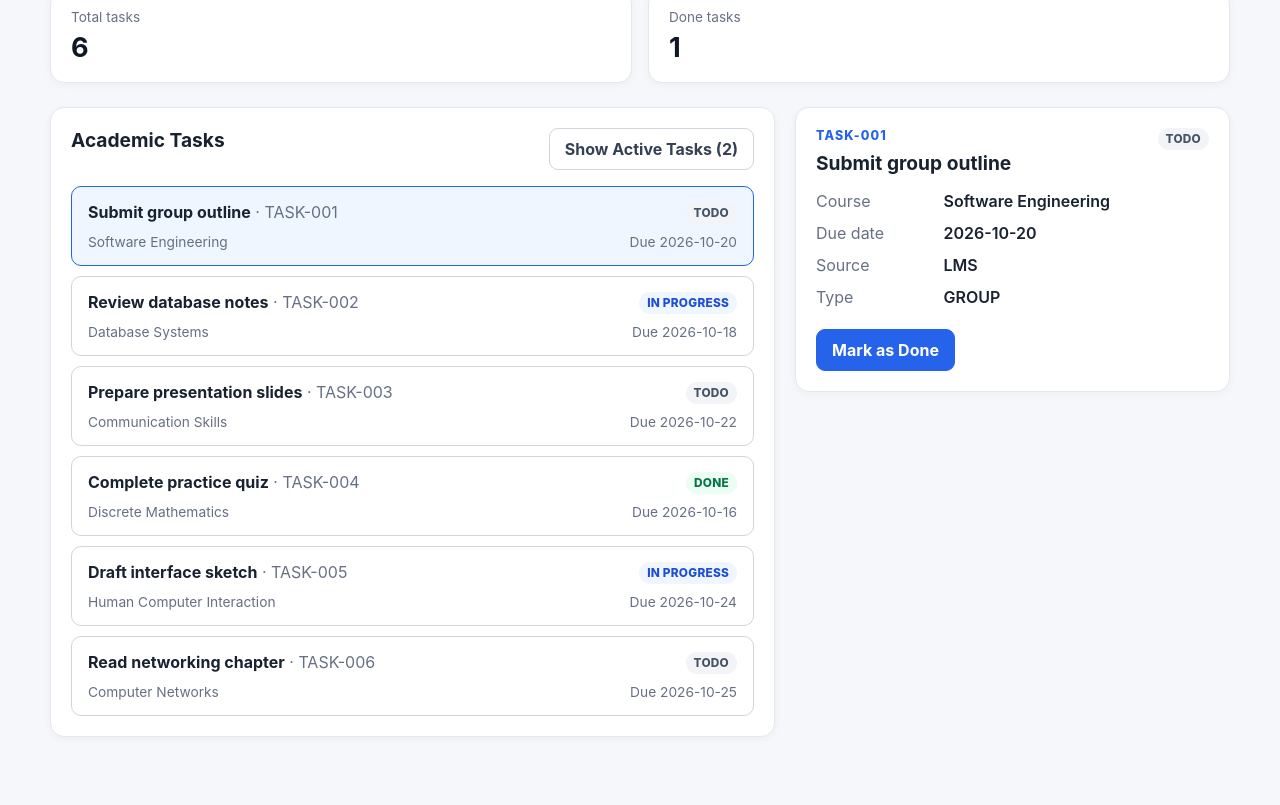
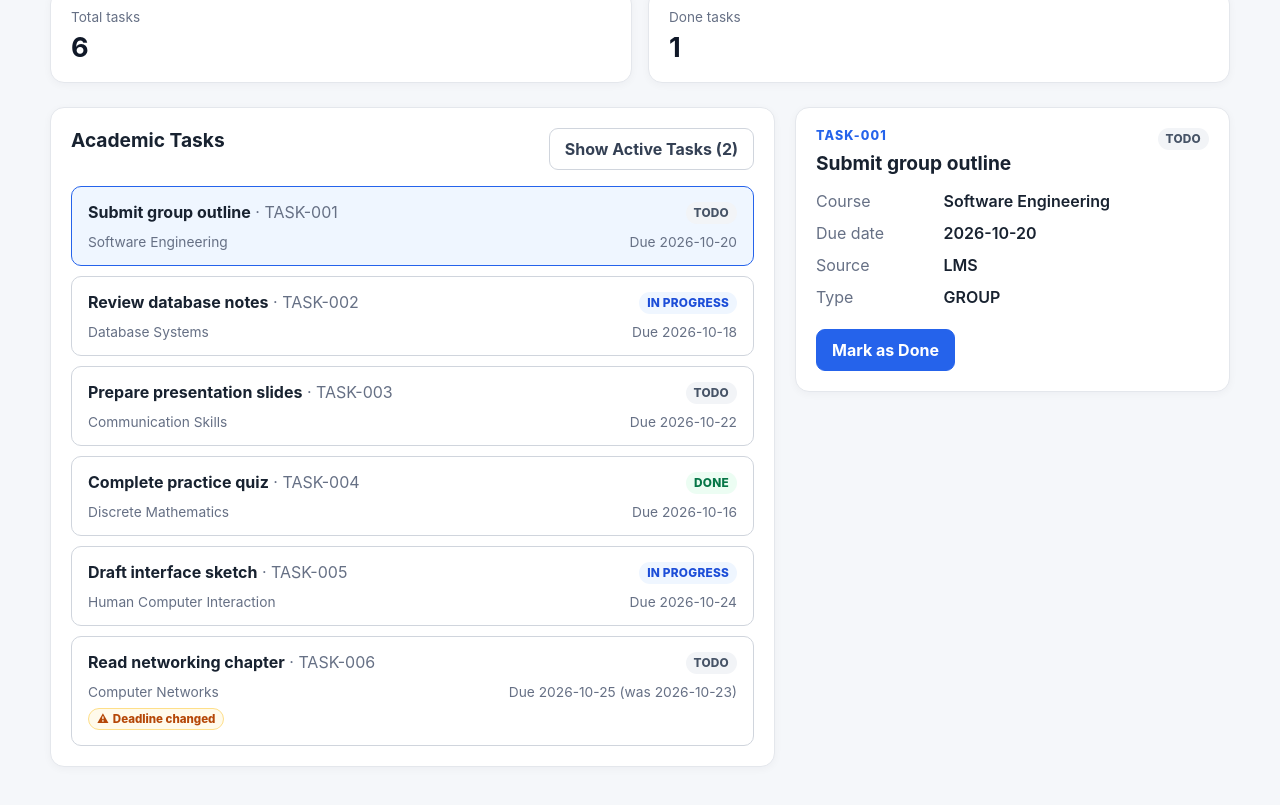
Before and after one commit to ysiin/case-c-academic, a React (Vite) app: page / in a window 1280 px wide. Shown: the part 225-1030 px from the top of the page. Built offline with nearby package versions, Linux system fonts and the light colour scheme.

Commit message:
Add deadline changed marker to task card and details

```diff
--- /dev/null
+++ b/src/components/DeadlineChangedBadge.jsx
@@ -0,0 +1,15 @@
+import { hasDeadlineChanged } from '../utils/taskUtils.js';
+
+// R2 (P10): marks a task whose official deadline changed.
+// Renders nothing when the deadline is unchanged.
+export default function DeadlineChangedBadge({ task }) {
+  if (!hasDeadlineChanged(task)) return null;
+
+  const label = `Deadline changed from ${task.previousDueDate} to ${task.dueDate}`;
+
+  return (
+    <span className="deadline-badge" title={label} aria-label={label}>
+      <span aria-hidden="true">⚠</span> Deadline changed
+    </span>
+  );
+}
--- a/src/components/TaskCard.jsx
+++ b/src/components/TaskCard.jsx
@@ -1,24 +1,31 @@
 import StatusBadge from './StatusBadge.jsx';
+import DeadlineChangedBadge from './DeadlineChangedBadge.jsx';
+import { hasDeadlineChanged } from '../utils/taskUtils.js';
 
 export default function TaskCard({ task, isSelected, onSelect }) {
   return (
-    <button
-      className={`record-card${isSelected ? ' selected' : ''}`}
+    <button className={`record-card${isSelected ? ' selected' : ''}`}
       type="button"
       onClick={() => onSelect(task.id)}
       aria-pressed={isSelected}
-    >
+>
       <span className="card-heading">
-        <span>
-          <strong>{task.title}</strong>
-          <span className="meta"> · {task.id}</span>
+        <span> <strong>{task.title}</strong>
+        <span className="meta"> · {task.id}</span>
         </span>
         <StatusBadge status={task.status} />
       </span>
+
       <span className="card-footer">
         <span>{task.course}</span>
-        <span>Due {task.dueDate}</span>
+        <span>
+          Due {task.dueDate}
+          {hasDeadlineChanged(task) && (
+            <span className="meta"> (was {task.previousDueDate})</span>
+          )}
+        </span>
       </span>
+      <DeadlineChangedBadge task={task} />
     </button>
   );
 }
--- a/src/components/TaskDetails.jsx
+++ b/src/components/TaskDetails.jsx
@@ -1,4 +1,6 @@
 import StatusBadge from './StatusBadge.jsx';
+import DeadlineChangedBadge from './DeadlineChangedBadge.jsx';
+import { hasDeadlineChanged } from '../utils/taskUtils.js';
 
 export default function TaskDetails({ task, onToggleCompletion }) {
   if (!task) {
@@ -6,6 +8,7 @@ export default function TaskDetails({ task, onToggleCompletion }) {
   }
 
   const isDone = task.status === 'DONE';
+  const deadlineChanged = hasDeadlineChanged(task);
 
   return (
     <>
@@ -20,8 +23,26 @@ export default function TaskDetails({ task, onToggleCompletion }) {
       <dl className="details-list">
         <dt>Course</dt>
         <dd>{task.course}</dd>
+
         <dt>Due date</dt>
-        <dd>{task.dueDate}</dd>
+        <dd>
+          {task.dueDate} <DeadlineChangedBadge task={task} />
+        </dd>
+
+        {deadlineChanged && (
+          <>
+            <dt>Previous due date</dt>
+            <dd>{task.previousDueDate}</dd>
+
+            {task.changeSource && (
+              <>
+                <dt>Change source</dt>
+                <dd>{task.changeSource}</dd>
+              </>
+            )}
+          </>
+        )}
+
         <dt>Source</dt>
         <dd>{task.source}</dd>
         <dt>Type</dt>
@@ -29,8 +50,7 @@ export default function TaskDetails({ task, onToggleCompletion }) {
       </dl>
 
       <button
-        className="primary-button"
-        type="button"
+        className="primary-button" type="button"
         onClick={() => onToggleCompletion(task.id)}
       >
         {isDone ? 'Reopen Task' : 'Mark as Done'}
--- a/src/styles.css
+++ b/src/styles.css
@@ -240,6 +240,25 @@ h3 {
   color: #475467;
 }
 
+.deadline-badge {
+  display: inline-flex;
+  align-items: center;
+  gap: 4px;
+  padding: 3px 8px;
+  border: 1px solid #fedf89;
+  border-radius: 999px;
+  background: #fffaeb;
+  color: #b54708;
+  font-size: 0.72rem;
+  font-weight: 800;
+  white-space: nowrap;
+}
+
+.record-card .deadline-badge {
+  align-self: flex-start;
+  margin-top: 8px;
+}
+
 .details-list {
   display: grid;
   grid-template-columns: minmax(110px, 0.42fr) 1fr;
```
